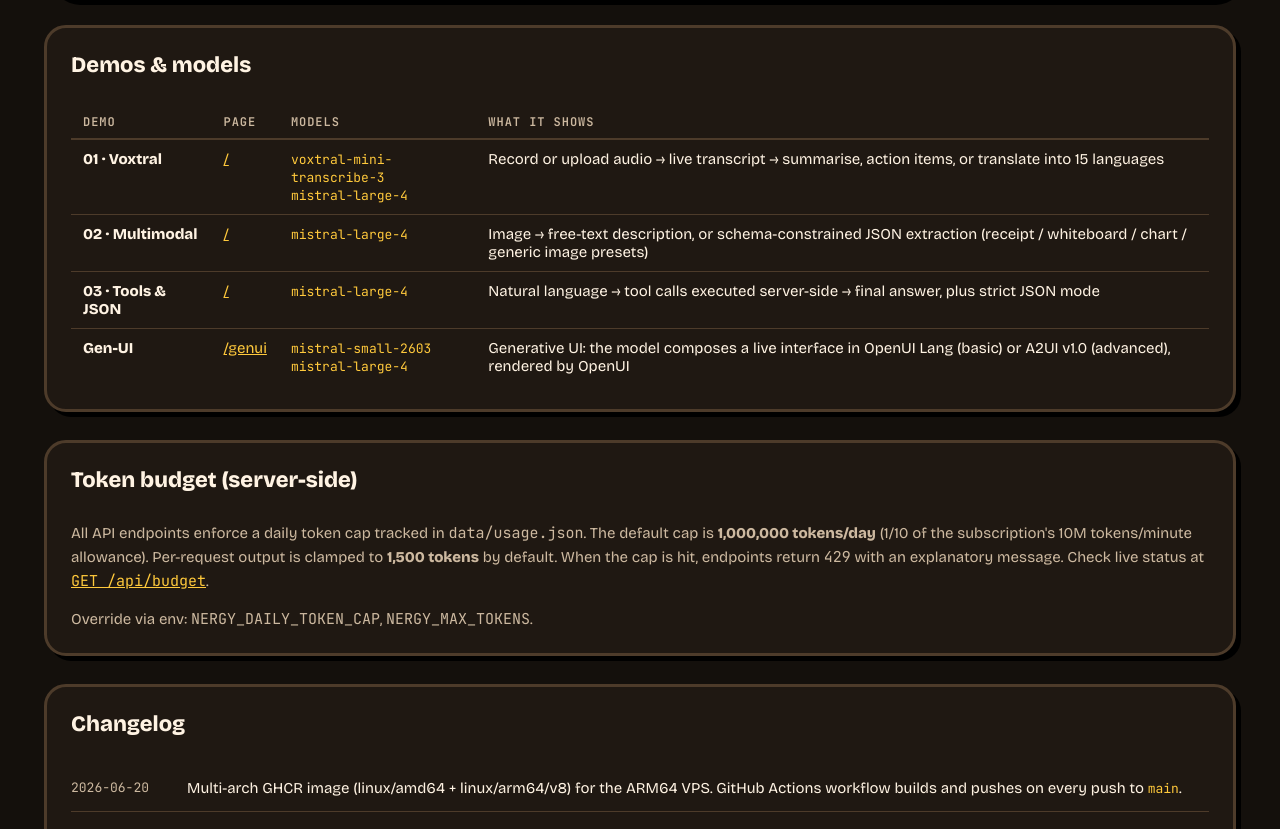
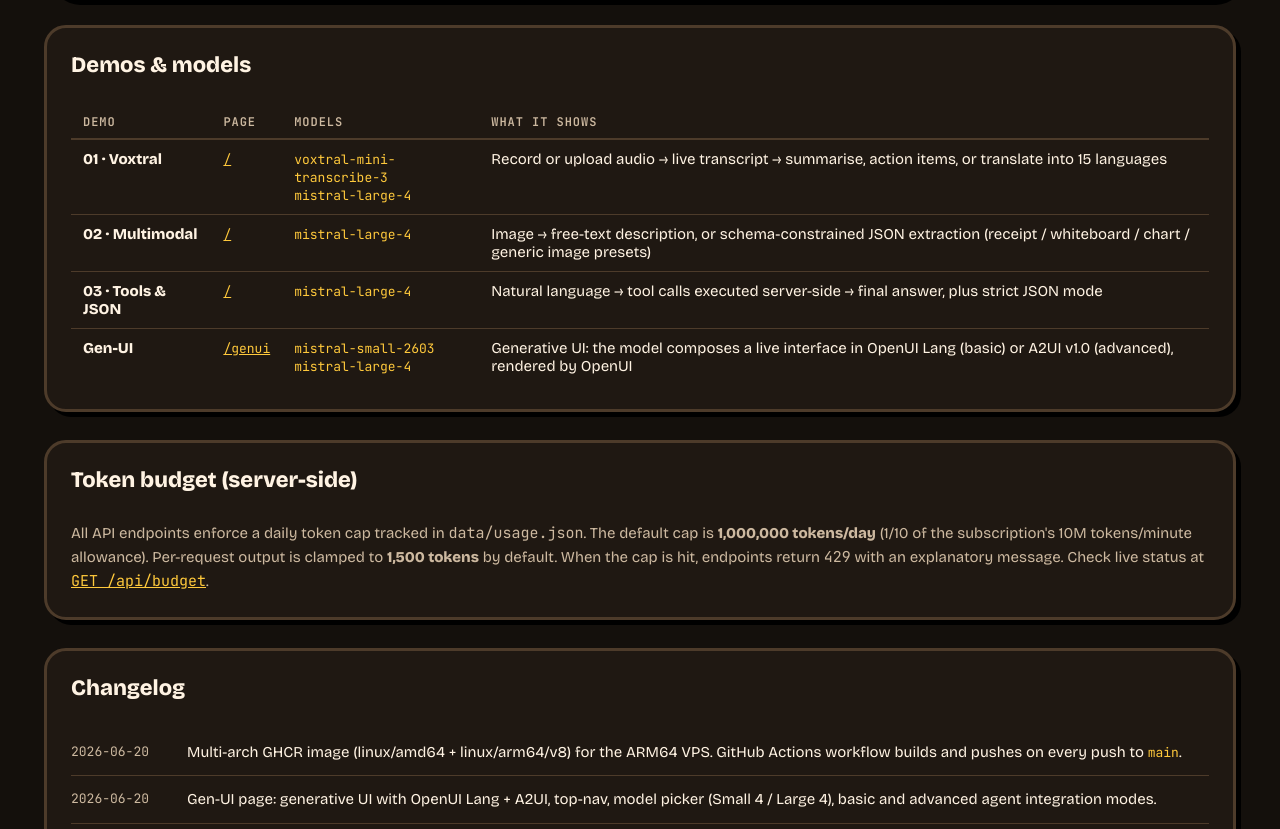
Before and after one commit to Nergy101/mistral-playground, an Astro site: page /about in a window 1280 px wide. Shown: the part 382-1211 px from the top of the page. Built offline with nearby package versions, Linux system fonts and the light colour scheme; Astro itself is replaced by a stand-in of ours.

Commit message:
About page: style Page column links as mono (match Models column), drop env-override line
Generated by Mistral Vibe.
Co-Authored-By: Mistral Vibe <vibe@mistral.ai>

```diff
--- a/src/pages/about.astro
+++ b/src/pages/about.astro
@@ -66,6 +66,7 @@
   td { padding:10px 12px; border-bottom:1px solid var(--line); vertical-align:top; }
   tr:last-child td { border-bottom:none; }
   td .mono { font-size:13px; color:var(--yellow); }
+  th:nth-child(2), td:nth-child(2) { white-space:nowrap; }
 
   .changelog { display:flex; flex-direction:column; gap:0; }
   .cl-entry { display:flex; gap:16px; padding:12px 0; border-bottom:1px solid var(--line); }
@@ -125,25 +126,25 @@
       <tbody>
         <tr>
           <td><strong>01 · Voxtral</strong></td>
-          <td><a href="/">/</a></td>
+          <td><a class="mono" href="/">/</a></td>
           <td><span class="mono">voxtral-mini-transcribe-3</span><br><span class="mono">mistral-large-4</span></td>
           <td>Record or upload audio → live transcript → summarise, action items, or translate into 15 languages</td>
         </tr>
         <tr>
           <td><strong>02 · Multimodal</strong></td>
-          <td><a href="/">/</a></td>
+          <td><a class="mono" href="/">/</a></td>
           <td><span class="mono">mistral-large-4</span></td>
           <td>Image → free-text description, or schema-constrained JSON extraction (receipt / whiteboard / chart / generic image presets)</td>
         </tr>
         <tr>
           <td><strong>03 · Tools &amp; JSON</strong></td>
-          <td><a href="/">/</a></td>
+          <td><a class="mono" href="/">/</a></td>
           <td><span class="mono">mistral-large-4</span></td>
           <td>Natural language → tool calls executed server-side → final answer, plus strict JSON mode</td>
         </tr>
         <tr>
           <td><strong>Gen-UI</strong></td>
-          <td><a href="/genui">/genui</a></td>
+          <td><a class="mono" href="/genui">/genui</a></td>
           <td><span class="mono">mistral-small-2603</span><br><span class="mono">mistral-large-4</span></td>
           <td>Generative UI: the model composes a live interface in OpenUI Lang (basic) or A2UI v1.0 (advanced), rendered by OpenUI</td>
         </tr>
@@ -159,9 +160,6 @@
       Per-request output is clamped to <strong>1,500 tokens</strong> by default.
       When the cap is hit, endpoints return <span class="mono">429</span> with an explanatory message.
       Check live status at <a href="/api/budget"><span class="mono">GET /api/budget</span></a>.
-    </p>
-    <p class="meta" style="margin:0;font-size:15px">
-      Override via env: <span class="mono">NERGY_DAILY_TOKEN_CAP</span>, <span class="mono">NERGY_MAX_TOKENS</span>.
     </p>
   </section>
 
```
